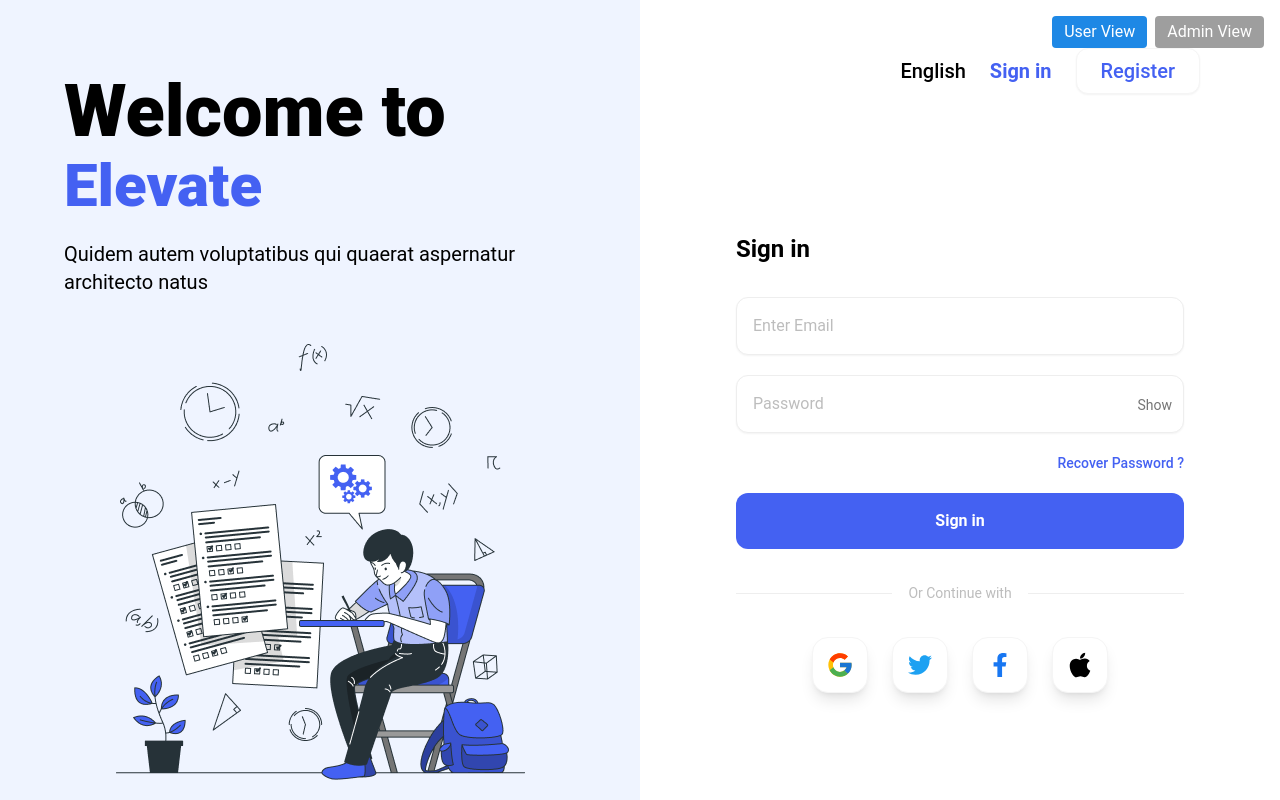
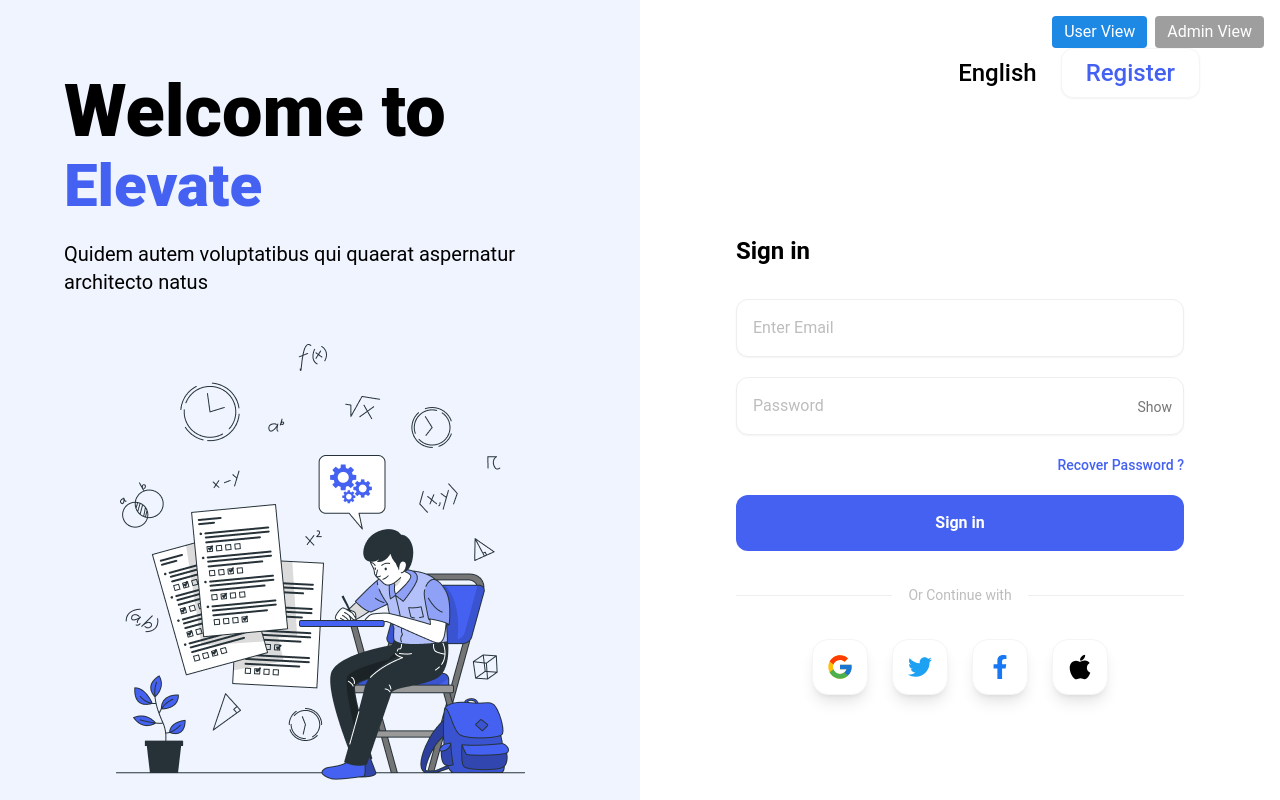
Before and after one commit to Frontend-Committee/Online_Examination_System, a React (Vite) app: page /login in a window 1280 px wide. Built offline with nearby package versions, Linux system fonts and the light colour scheme.

Commit message:
Fix Auth Navbar Btn

```diff
--- a/src/components/Layout/ِِAuthLayout/AuthNavbar.jsx
+++ b/src/components/Layout/ِِAuthLayout/AuthNavbar.jsx
@@ -1,13 +1,16 @@
 import React from "react";
+import { Link } from "react-router-dom";
+import { login } from "../../../services/authService";
 
-export default function AuthNavbar() {
+export default function AuthNavbar({ loginBtn }) {
   return (
-    <div className="flex justify-end text-xl items-center gap-6 mb-16 mt-4">
+    <div className="flex justify-end text-2xl items-center gap-6 mb-16 mt-4">
       <button className="text-black font-medium">English</button>
-      <button className="text-[#4461F2] font-bold">Sign in</button>
-      <button className="bg-white text-[#4461F2] px-6 py-2 rounded-xl shadow-sm border border-gray-100 font-medium hover:bg-gray-50 transition">
-        Register
-      </button>
+      <Link to={loginBtn === "Login" ? "/login" : "/register"}>
+        <button className="bg-white text-[#4461F2] px-6 py-2 rounded-xl shadow-sm border border-gray-100 font-medium hover:bg-gray-50 transition">
+          {loginBtn}
+        </button>
+      </Link>
     </div>
   );
 }
--- a/src/pages/Auth/Login.jsx
+++ b/src/pages/Auth/Login.jsx
@@ -45,7 +45,7 @@ const Login = () => {
       <AuthLeftSide />
 
       <div className="w-full lg:w-1/2 flex flex-col p-8 lg:px-20 relative">
-        <AuthNavbar />
+        <AuthNavbar loginBtn={"Register"} />
 
         <div className="flex flex-col justify-center flex-grow max-w-md mx-auto w-full">
           <h2 className="text-2xl font-bold text-black mb-8">Sign in</h2>
--- a/src/pages/Auth/Register.jsx
+++ b/src/pages/Auth/Register.jsx
@@ -67,7 +67,7 @@ export default function Register() {
       <AuthLeftSide />
 
       <div className="w-full lg:w-1/2 flex flex-col p-8 lg:px-20 relative">
-        <AuthNavbar />
+        <AuthNavbar loginBtn={"Login"} />
 
         <div className="flex flex-col justify-center flex-grow max-w-md mx-auto w-full">
           <h2 className="text-2xl font-bold text-black mb-8">Sign up</h2>
```
